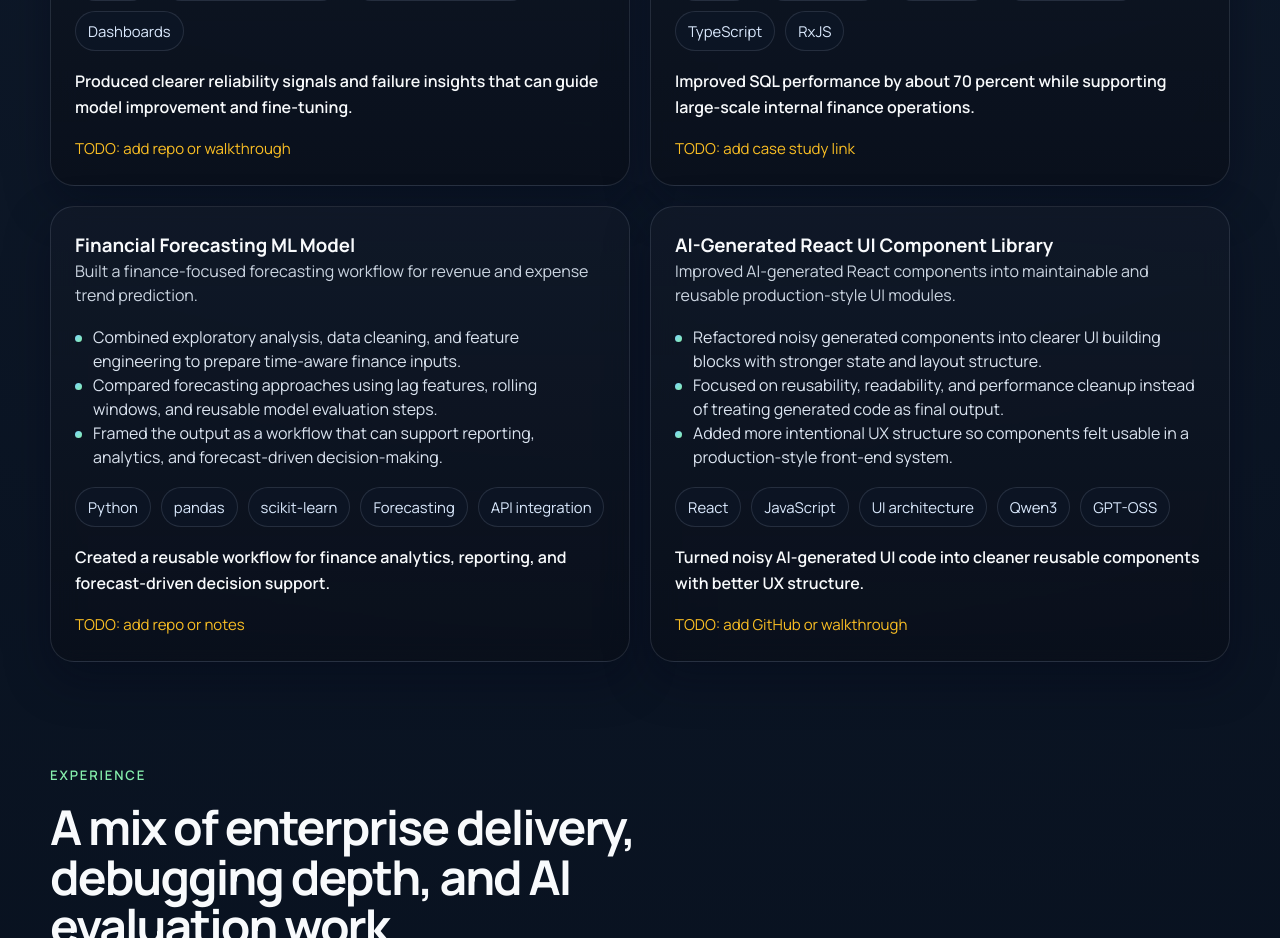
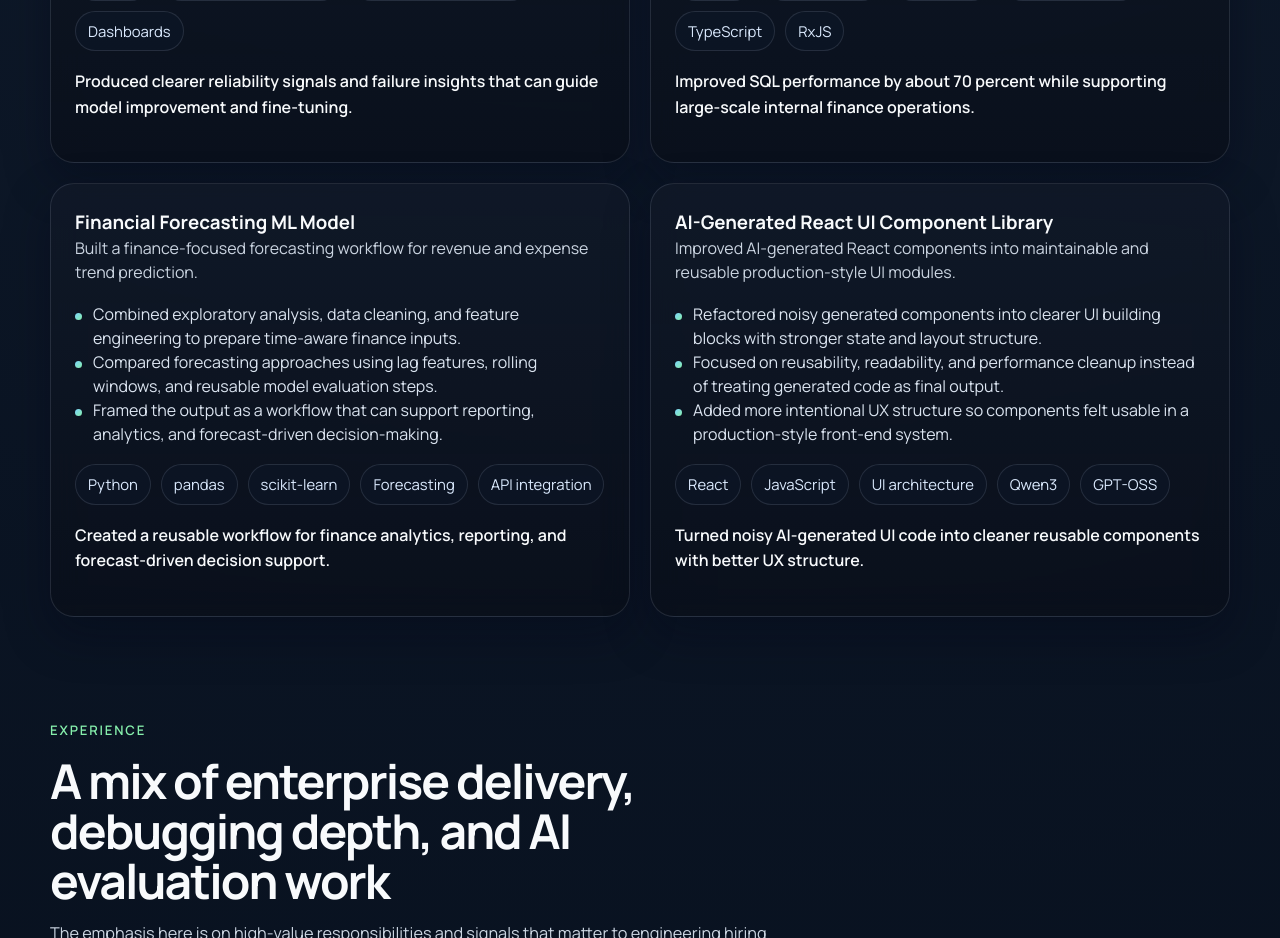
Before and after one commit to Aravind-blip/portfolio, a React (Vite) app: page / in a window 1280 px wide. Shown: the part 1680-2618 px from the top of the page. Built offline with nearby package versions, Linux system fonts and the light colour scheme.

Commit message:
Update App.jsx

```diff
--- a/src/App.jsx
+++ b/src/App.jsx
@@ -61,7 +61,7 @@ const projects = [
     impact:
       "Produced clearer reliability signals and failure insights that can guide model improvement and fine-tuning.",
     link: null,
-    linkLabel: "TODO: add repo or walkthrough",
+    linkLabel: "",
   },
   {
     title: "Enterprise Finance Workflow Platform",
@@ -83,7 +83,7 @@ const projects = [
     impact:
       "Improved SQL performance by about 70 percent while supporting large-scale internal finance operations.",
     link: null,
-    linkLabel: "TODO: add case study link",
+    linkLabel: "",
   },
   {
     title: "Financial Forecasting ML Model",
@@ -98,7 +98,7 @@ const projects = [
     impact:
       "Created a reusable workflow for finance analytics, reporting, and forecast-driven decision support.",
     link: null,
-    linkLabel: "TODO: add repo or notes",
+    linkLabel: "",
   },
   {
     title: "AI-Generated React UI Component Library",
@@ -113,7 +113,7 @@ const projects = [
     impact:
       "Turned noisy AI-generated UI code into cleaner reusable components with better UX structure.",
     link: null,
-    linkLabel: "TODO: add GitHub or walkthrough",
+    linkLabel: "",
   },
 ];
 
```
